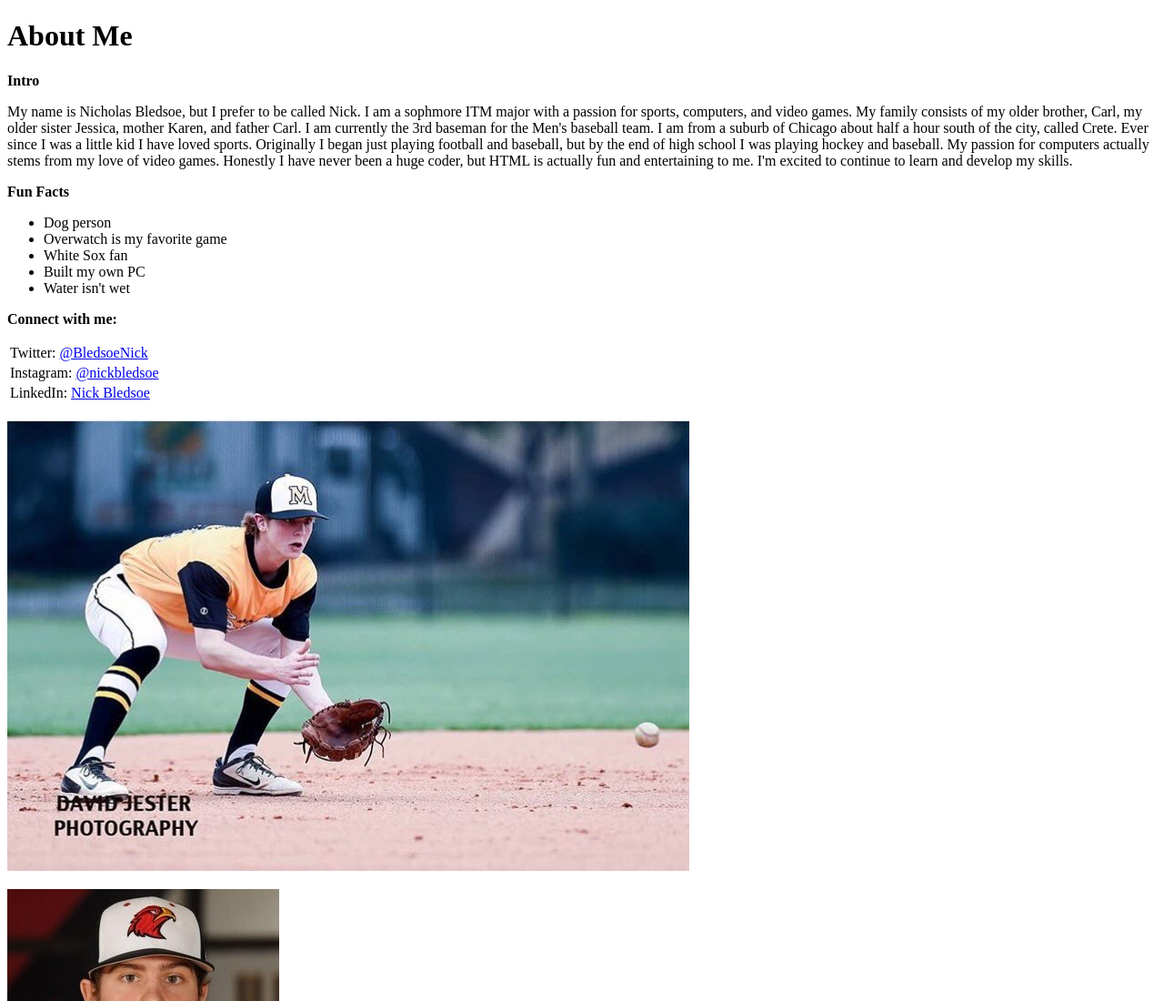
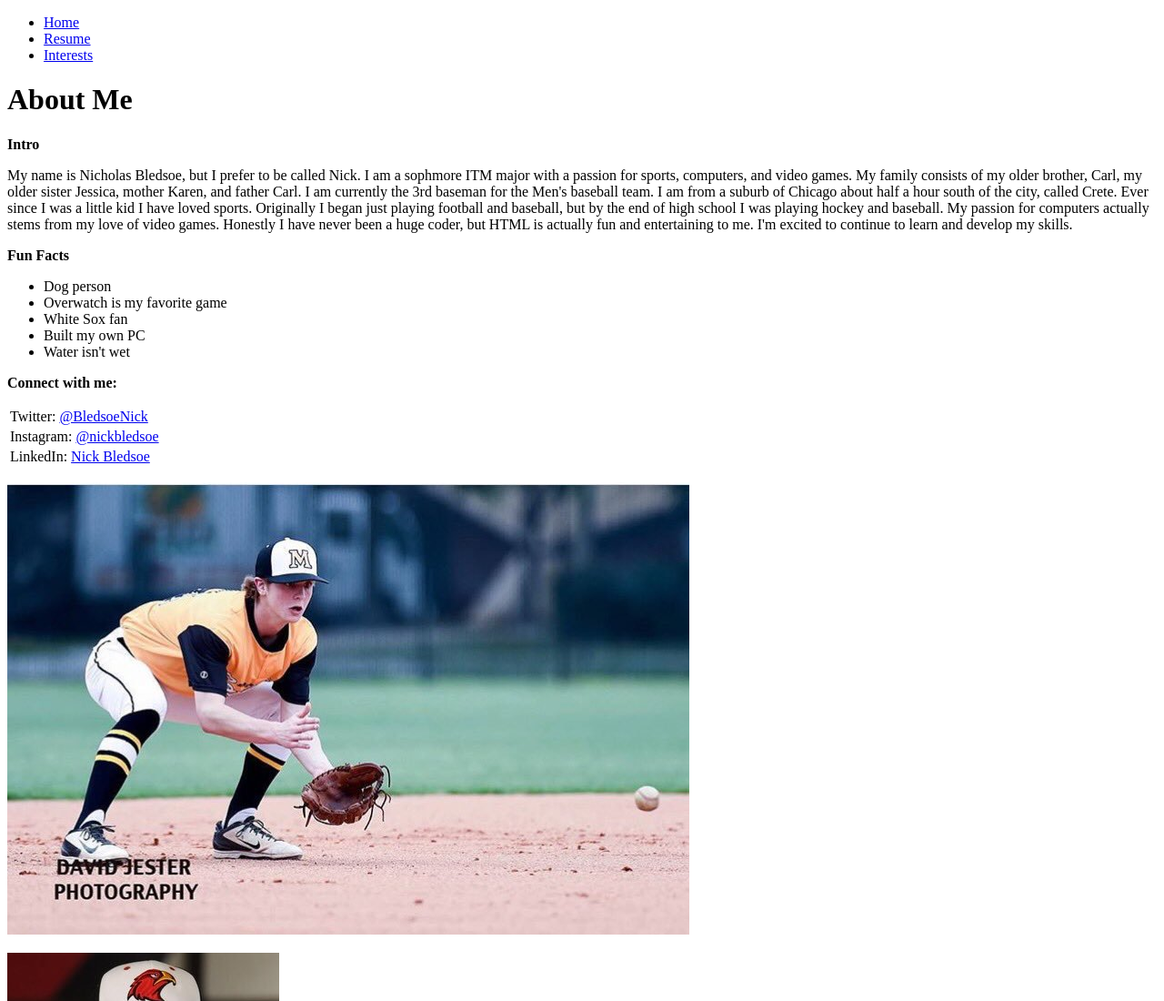
Before and after one commit to nbledsoe/Project2, a plain HTML site: page aboutMe.html in a window 1280 px wide. Shown: the top 1100 px of the page at 91% size. Drawn offline with Linux system fonts and the light colour scheme; files whose address does not match are found by name.

Commit message:
Update aboutMe.html

```diff
--- a/aboutMe.html
+++ b/aboutMe.html
@@ -4,6 +4,11 @@
 <head>
 	<meta charset="utf-8">
 	<title>About Me</title>
+	<ul>
+  <li><a href="aboutMe.html">Home</a></li>
+  <li><a href="index.html">Resume</a></li>
+  <li><a href="interests.html">Interests</a></li>
+</ul>
 </head>
 
 <body>
```
